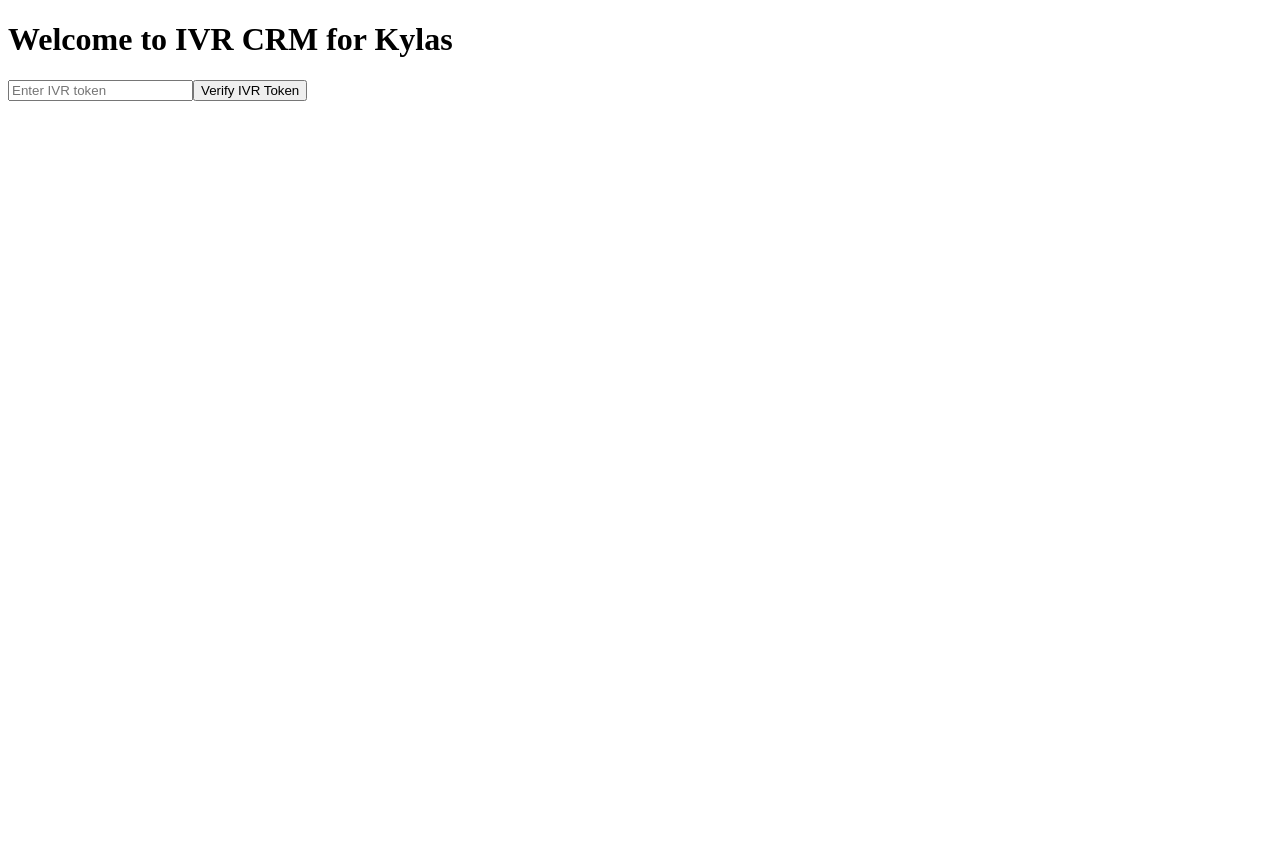
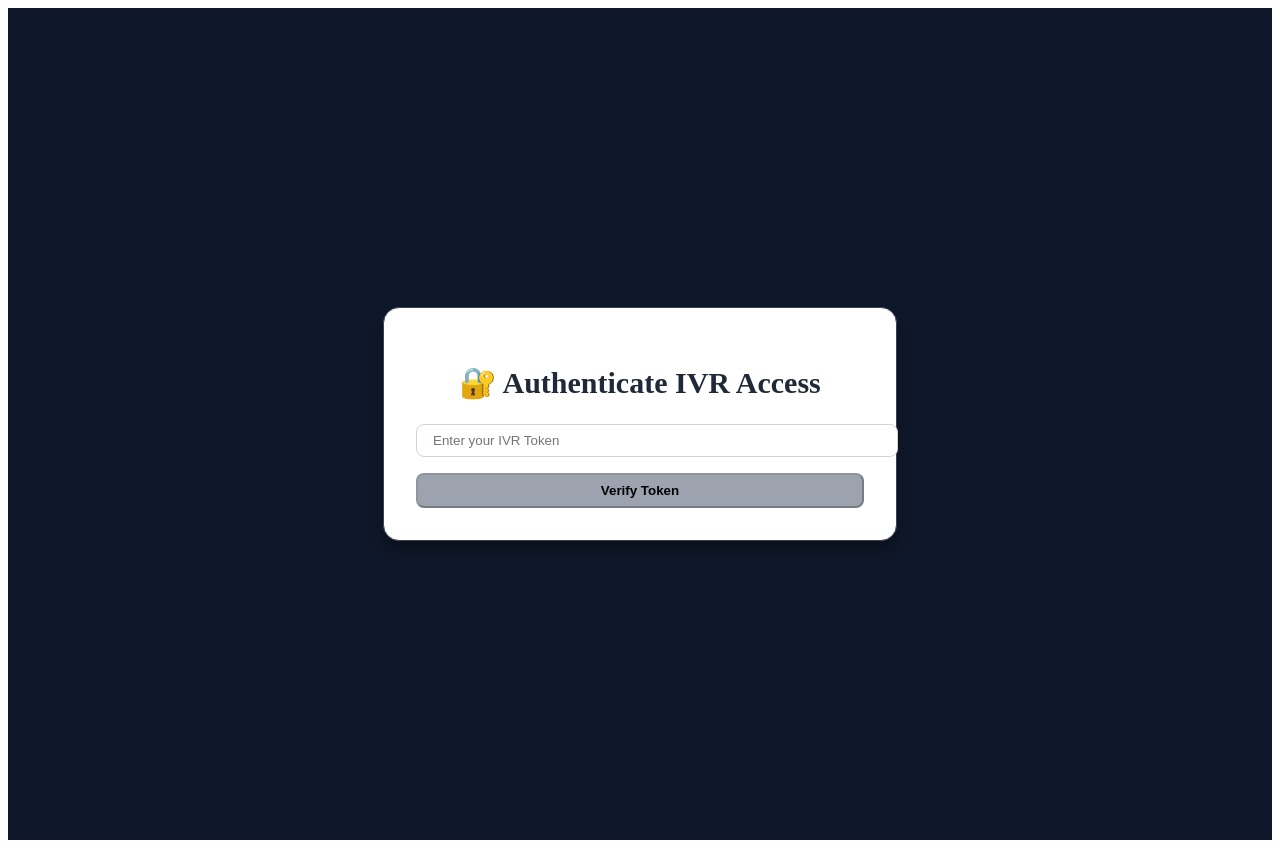
Before and after one commit to utsavg05/Kylas-CRM, a React (Vite) app in the folder kylas-frontend/: page / in a window 1280 px wide. Before the commit the page ends 800 px from the top, so only its background shows below. Built offline with nearby package versions, Linux system fonts and the light colour scheme.

Commit message:
Add devDependencies and update package.json; enhance App component UI and error handling

```diff
--- a/kylas-frontend/src/App.jsx
+++ b/kylas-frontend/src/App.jsx
@@ -89,71 +89,161 @@
 
 
 
-import { useState, useEffect } from 'react';
+import { useEffect, useState } from 'react';
 import axios from 'axios';
 
 function App() {
   const [token, setToken] = useState('');
   const [status, setStatus] = useState(0);
+  const [error, setError] = useState('');
 
+  // 🔄 On mount: Exchange Kylas OAuth code
   useEffect(() => {
     const urlParams = new URLSearchParams(window.location.search);
     const code = urlParams.get('code');
 
-    if (!code) return;
+    if (!code) {
+      console.log('🔍 No OAuth code found in URL.');
+      return;
+    }
 
-    alert('🔁 Exchanging your code for access token...');
+    alert('🔁 Exchanging authorization code...');
 
-    // Step 1: Exchange Kylas code via your backend callback
     axios.get(`http://localhost:3001/oauth/callback?code=${code}`)
       .then((res) => {
-        alert(res.data.message || '✅ Kylas OAuth successful');
-        console.log("🔐 Access Token:", res.data.token); // Optional
+        alert(res.data.message || '✅ OAuth success!');
+        console.log('🔐 Access Token:', res.data.token);
       })
       .catch((err) => {
-        console.error('❌ Kylas token exchange failed:', err);
-        alert('❌ Token exchange failed');
+        console.error('❌ OAuth exchange failed:', err);
+        alert('❌ OAuth exchange failed. See console for details.');
       });
   }, []);
 
-  useEffect(() => {
-  console.log("✅ App loaded inside iframe");
-}, []);
+  // ✅ Handle IVR token submit
+  const handleSubmit = async () => {
+    setStatus('loading');
+    setError('');
 
-  // 🔒 Step 2: Submit IVR token to backend
-  const handleSubmit = async () => {
     try {
-      const response = await axios.post(
-        'http://localhost:3001/api/verify-token',
-        { token }
-      );
+      const res = await axios.post('http://localhost:3001/api/verify-token', { token });
 
-      if (response.status === 200) {
-        alert('✅ IVR token verified!');
+      if (res.status === 200) {
         localStorage.setItem('ivr_token', token);
-        setStatus(response.status);
+        setStatus('success');
+        alert('✅ IVR token verified successfully!');
         setToken('');
       } else {
-        alert('❌ Invalid token');
+        setStatus('error');
+        setError('Verification failed. Try again.');
       }
-    } catch (error) {
-      console.error('❌ Error verifying IVR token:', error);
-      alert('❌ Verification failed');
+    } catch (err) {
+      console.error('❌ Error verifying token:', err);
+      setStatus('error');
+      setError('Something went wrong. Please check token and retry.');
     }
   };
 
   return (
-    <>
-      <h1>Welcome to IVR CRM for Kylas</h1>
+    <div
+      style={{
+        minHeight: '100vh',
+        display: 'flex',
+        alignItems: 'center',
+        justifyContent: 'center',
+        backgroundColor: '#0f172a',
+        padding: '1rem',
+      }}
+    >
+      <div
+        style={{
+          width: '100%',
+          maxWidth: '28rem',
+          backgroundColor: '#ffffff', // adjust dynamically for dark mode if needed
+          borderRadius: '1rem',
+          padding: '2rem',
+          boxShadow: '0 10px 15px rgba(0, 0, 0, 0.3)',
+          border: '1px solid #374151',
+        }}
+      >
+        <h2
+          style={{
+            fontSize: '1.875rem',
+            fontWeight: 'bold',
+            textAlign: 'center',
+            marginBottom: '1.5rem',
+            color: '#1f2937', // dark:text-white would be '#ffffff'
+          }}
+        >
+          🔐 Authenticate IVR Access
+        </h2>
 
-      <input
-        type="text"
-        placeholder="Enter IVR token"
-        value={token}
-        onChange={(e) => setToken(e.target.value)}
-      />
-      <button onClick={handleSubmit}>Verify IVR Token</button>
-    </>
+        <input
+          type="text"
+          value={token}
+          onChange={(e) => setToken(e.target.value)}
+          placeholder="Enter your IVR Token"
+          style={{
+            width: '100%',
+            padding: '0.5rem 1rem',
+            borderRadius: '0.5rem',
+            border: '1px solid #d1d5db',
+            outline: 'none',
+            marginBottom: '1rem',
+            color: '#000000',
+            backgroundColor: '#ffffff', // dark mode variant: '#1e293b'
+          }}
+        />
+
+        <button
+          onClick={handleSubmit}
+          disabled={status === 'loading' || token.trim() === ''}
+          style={{
+            width: '100%',
+            padding: '0.5rem 1rem',
+            borderRadius: '0.5rem',
+            fontWeight: '600',
+            transition: 'background-color 0.2s ease-in-out',
+            cursor:
+              status === 'loading' || token.trim() === ''
+                ? 'not-allowed'
+                : 'pointer',
+            backgroundColor:
+              status === 'loading' || token.trim() === ''
+                ? '#9ca3af'
+                : '#facc15', // yellow-400
+            color: status === 'loading' ? '#000000' : '#000000',
+          }}
+        >
+          {status === 'loading' ? 'Verifying...' : 'Verify Token'}
+        </button>
+
+        {status === 'success' && (
+          <p
+            style={{
+              color: '#4ade80', // green-400
+              textAlign: 'center',
+              marginTop: '1rem',
+            }}
+          >
+            ✅ Token verified successfully!
+          </p>
+        )}
+
+        {status === 'error' && (
+          <p
+            style={{
+              color: '#f87171', // red-400
+              textAlign: 'center',
+              marginTop: '1rem',
+            }}
+          >
+            ❌ {error}
+          </p>
+        )}
+      </div>
+    </div>
+
   );
 }
 
```
Also changed, not shown: 2 other files (tests, documents, lock files or other folders).
